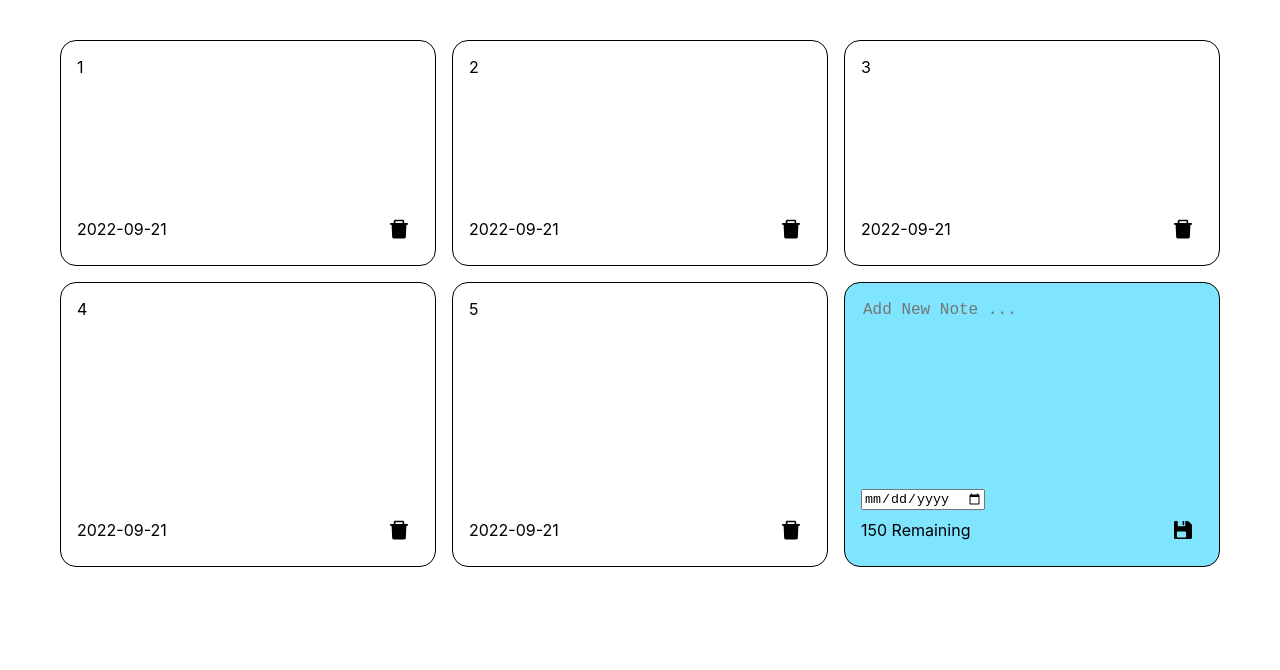
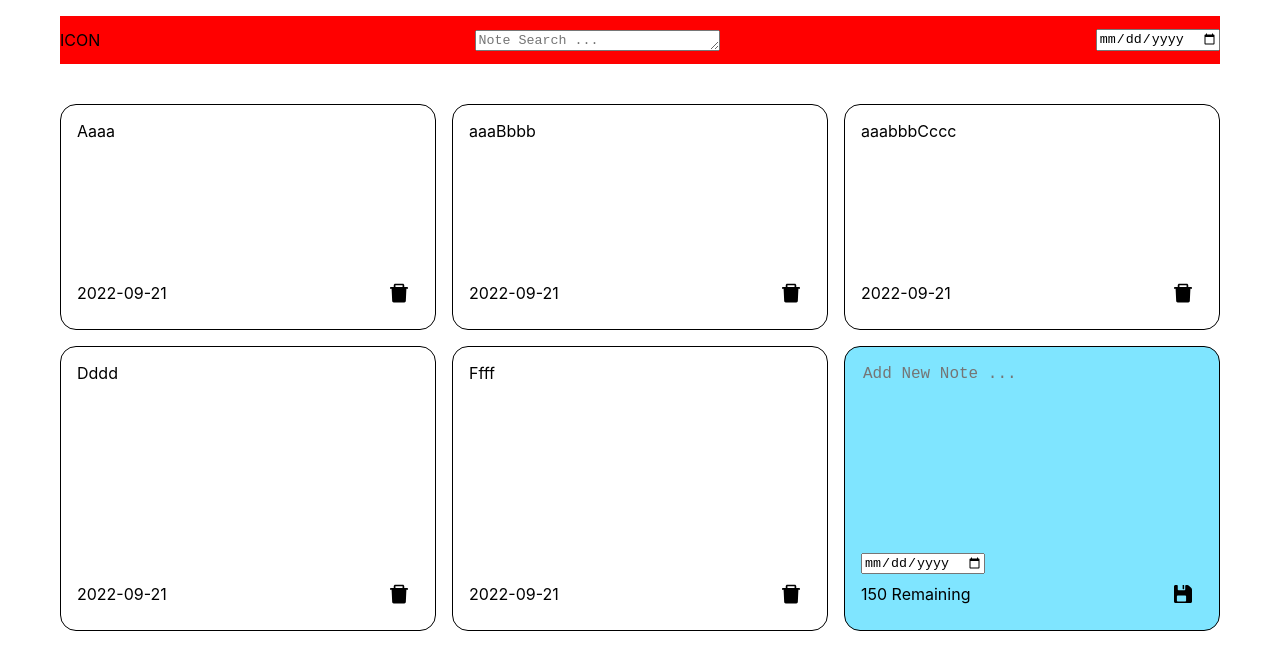
Before and after one commit to GeorgiPetrushev/take-notes-app, a React (Create React App) app: page / in a window 1280 px wide. Shown: the top 670 px of the page. Built offline with nearby package versions, Linux system fonts and the light colour scheme.

Commit message:
add search bar

```diff
--- a/src/App.js
+++ b/src/App.js
@@ -1,37 +1,39 @@
 import React, { useState } from "react";
 import NoteList from "./components/NoteList";
 import { nanoid } from "nanoid";
+import SearchBar from "./components/SearchBar";
 
 const dummyNotes = [
   {
     id: nanoid(),
-    text: "1",
+    text: "Aaaa",
     data: "2022-09-21",
   },
   {
     id: nanoid(),
-    text: "2",
+    text: "aaaBbbb",
     data: "2022-09-21",
   },
   {
     id: nanoid(),
-    text: "3",
+    text: "aaabbbCccc",
     data: "2022-09-21",
   },
   {
     id: nanoid(),
-    text: "4",
+    text: "Dddd",
     data: "2022-09-21",
   },
   {
     id: nanoid(),
-    text: "5",
+    text: "Ffff",
     data: "2022-09-21",
   },
 ];
 
 const App = () => {
   const [note, setNote] = useState(dummyNotes);
+  const [search , setSearch] =useState("");
 
   // ADD NOTE
   const addNote = (text,data) => {
@@ -52,9 +54,14 @@ const App = () => {
     setNote(newNoteList);
   };
 
+
+
+
+
   return (
     <div className="container">
-      <NoteList note={note} addNote={addNote} deleteNote={deleteNote} />
+      <SearchBar setSearch={setSearch}/>
+      <NoteList note={note.filter((arr) => arr.text.toLowerCase().includes(search))} addNote={addNote} deleteNote={deleteNote} />
     </div>
   );
 };
--- a/src/components/AddList.jsx
+++ b/src/components/AddList.jsx
@@ -1,6 +1,7 @@
 import React, { useState } from "react";
 import NoteStyle from "./style/note.style";
 import { IoIosSave } from "react-icons/io";
+
 
 const AddList = ({ addNote }) => {
   const [textValue, setTextValue] = useState("");
--- /dev/null
+++ b/src/components/SearchBar.jsx
@@ -0,0 +1,24 @@
+import React from "react";
+import SearchBarStyle from "./style/search-bar.style";
+
+const SearchBar = ({ setSearch }) => {
+
+
+  return (
+    <SearchBarStyle>
+      <div className="search-icon">ICON</div>
+      <textarea
+        name="text"
+        cols="28"
+        rows="1"
+        placeholder="Note Search ..."
+        onChange={(e) => {
+          setSearch(e.target.value);
+        }}
+      ></textarea>
+      <input type="date" id="start" name="trip-start"></input>
+    </SearchBarStyle>
+  );
+};
+
+export default SearchBar;
--- /dev/null
+++ b/src/components/style/search-bar.style.js
@@ -0,0 +1,14 @@
+import styled from "styled-components";
+
+const SearchBarStyle = styled.div`
+margin: auto;
+margin-top: 1rem;
+  background-color: red;
+  display: flex;
+  justify-content: space-between;
+  align-items:center;
+  max-width: 1160px;
+  min-height: 3rem;
+    `;
+
+export default SearchBarStyle;
```
